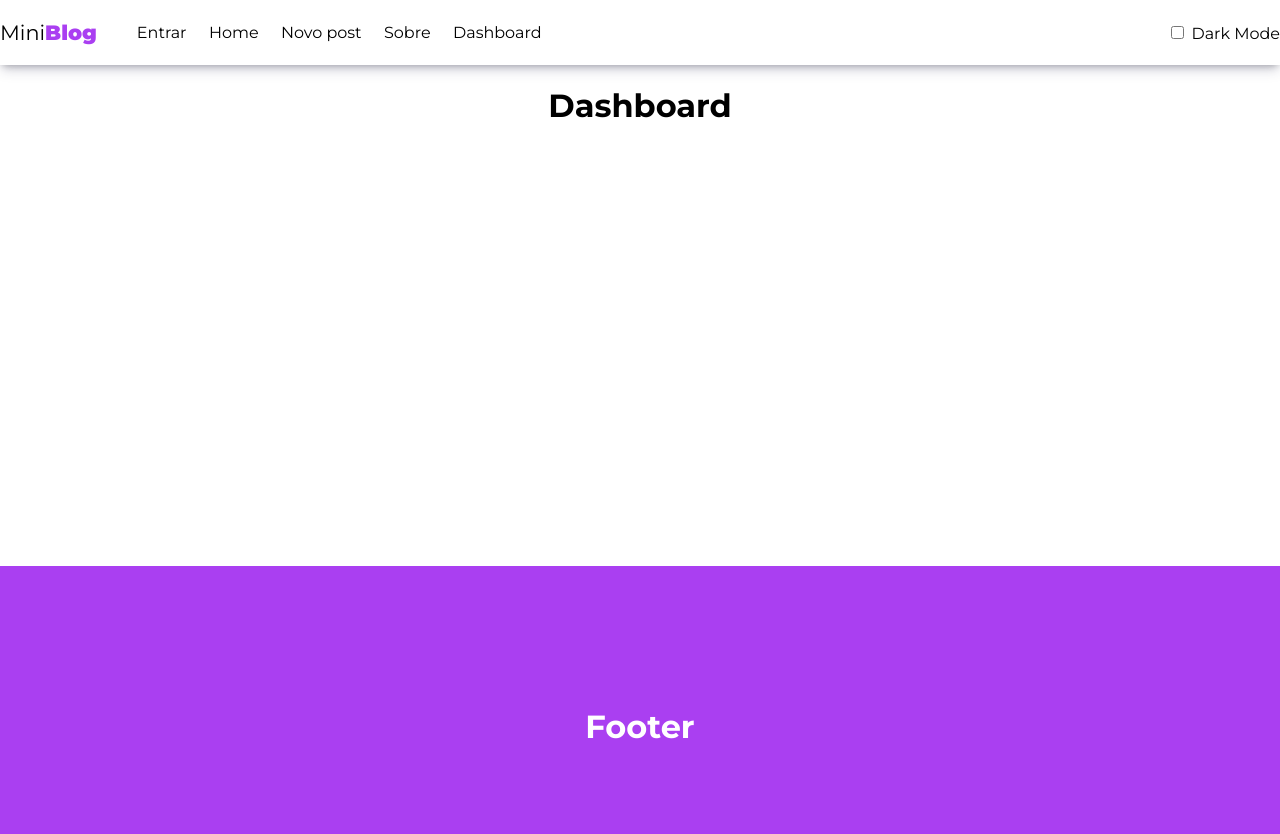
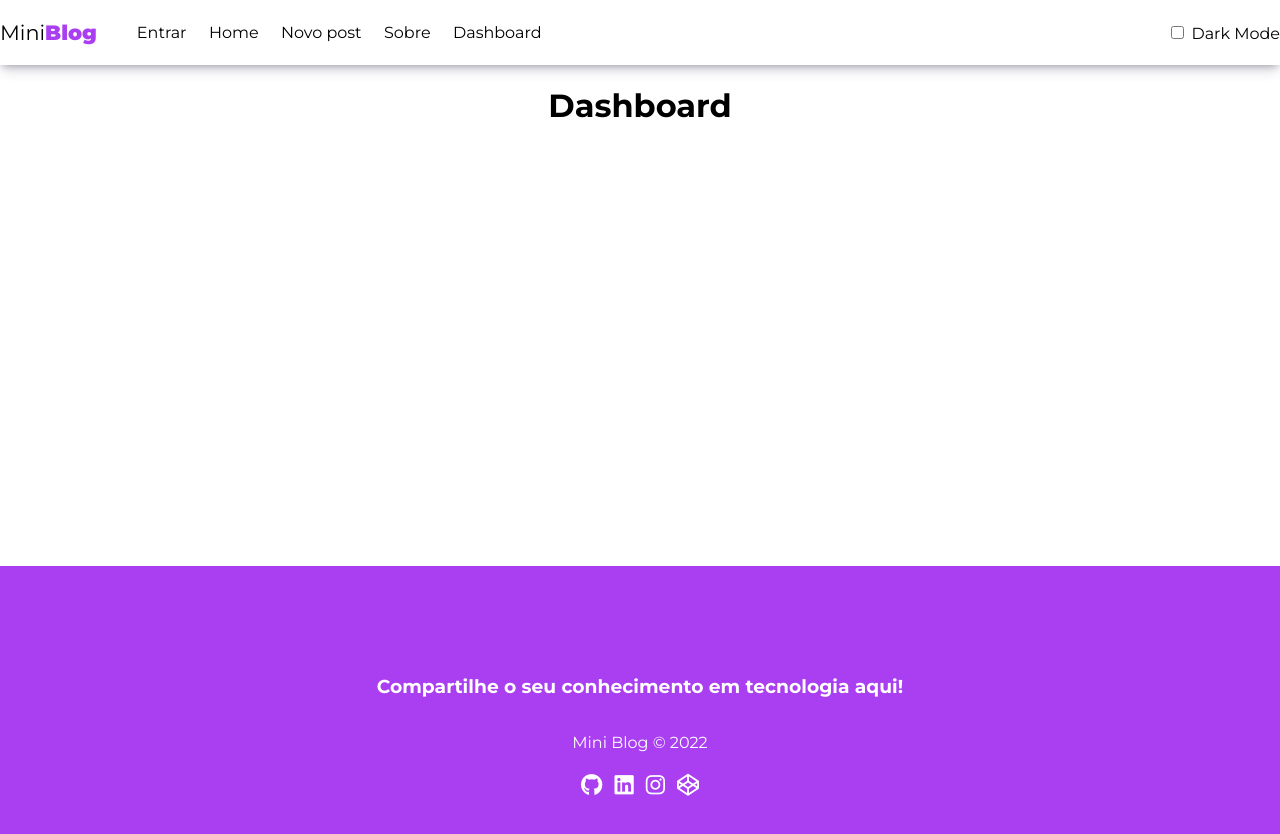
Before and after one commit to fabio2g/miniblog, a React (Create React App) app: page /dashboard in a window 1280 px wide. Shown: the top 834 px of the page. Built offline with nearby package versions, Linux system fonts and the light colour scheme.

Commit message:
adicionado elementos ao footer

```diff
--- a/public/index.html
+++ b/public/index.html
@@ -1,14 +1,12 @@
 <!DOCTYPE html>
 <html lang="en">
+
 <head>
   <meta charset="utf-8" />
   <link rel="icon" href="%PUBLIC_URL%/favicon.ico" />
   <meta name="viewport" content="width=device-width, initial-scale=1" />
   <meta name="theme-color" content="#000000" />
-    <meta
-      name="description"
-      content="Web site created using create-react-app"
-    />
+  <meta name="description" content="Web site created using create-react-app" />
   <link rel="apple-touch-icon" href="%PUBLIC_URL%/logo192.png" />
   <!--
       manifest.json provides metadata used when your web app is installed on a
@@ -24,8 +22,12 @@
       work correctly both with client-side routing and a non-root public URL.
       Learn how to configure a non-root public URL by running `npm run build`.
     -->
+  <link rel="stylesheet" href="https://cdnjs.cloudflare.com/ajax/libs/font-awesome/6.2.1/css/all.min.css"
+    integrity="sha512-MV7K8+y+gLIBoVD59lQIYicR65iaqukzvf/nwasF0nqhPay5w/9lJmVM2hMDcnK1OnMGCdVK+iQrJ7lzPJQd1w=="
+    crossorigin="anonymous" referrerpolicy="no-referrer" />
   <title>React App</title>
 </head>
+
 <body>
   <noscript>You need to enable JavaScript to run this app.</noscript>
   <div id="root"></div>
@@ -40,4 +42,5 @@
       To create a production bundle, use `npm run build` or `yarn build`.
     -->
 </body>
+
 </html>
--- a/src/components/Footer/Footer.js
+++ b/src/components/Footer/Footer.js
@@ -1,10 +1,26 @@
+import { Link } from "react-router-dom";
 import styles from "./Footer.module.css";
 
 const Footer = ({ theme }) => {
     console.log("footer:", theme);
     return (
         <footer className={theme ? styles.footer : styles.footer_dark}>
-            <h1>Footer</h1>
+            <h3>Compartilhe o seu conhecimento em tecnologia aqui!</h3>
+            <p>Mini Blog &copy; 2022</p>
+            <div className={styles.social_media}>
+                <Link>
+                    <i class="fa-brands fa-github"></i>
+                </Link>
+                <Link>
+                    <i class="fa-brands fa-linkedin"></i>
+                </Link>
+                <Link>
+                    <i class="fa-brands fa-instagram"></i>
+                </Link>
+                <Link>
+                    <i class="fa-brands fa-codepen"></i>
+                </Link>
+            </div>
         </footer>
     );
 };
--- a/src/components/Footer/Footer.module.css
+++ b/src/components/Footer/Footer.module.css
@@ -1,6 +1,7 @@
 .footer,
 .footer_dark {
     display: flex;
+    flex-direction: column;
     justify-content: center;
     align-items: center;
     height: 40vh;
@@ -15,3 +16,21 @@
     transition: 0.3s;
     background: var(--color-dark-primary);
 }
+
+.social_media {
+    margin-top: 6px;
+}
+
+.social_media a {
+    color: #fff;
+    padding: 6px;
+    transition: 0.3s;
+}
+
+.social_media i {
+    font-size: 22px;
+}
+
+.social_media a:hover {
+    color: #a6a6a6;
+}
--- a/src/pages/Register/Register.module.css
+++ b/src/pages/Register/Register.module.css
@@ -1,12 +1,8 @@
 .box_register {
-    margin: auto;
+    margin: 3.5em auto;
     width: 500px;
 }
 
 .box_register h1 {
     color: var(--color-primary);
 }
-
-.box_register form {
-    margin-bottom: 25px;
-}
```
Lines whose indentation alone changed are shown as unchanged.
